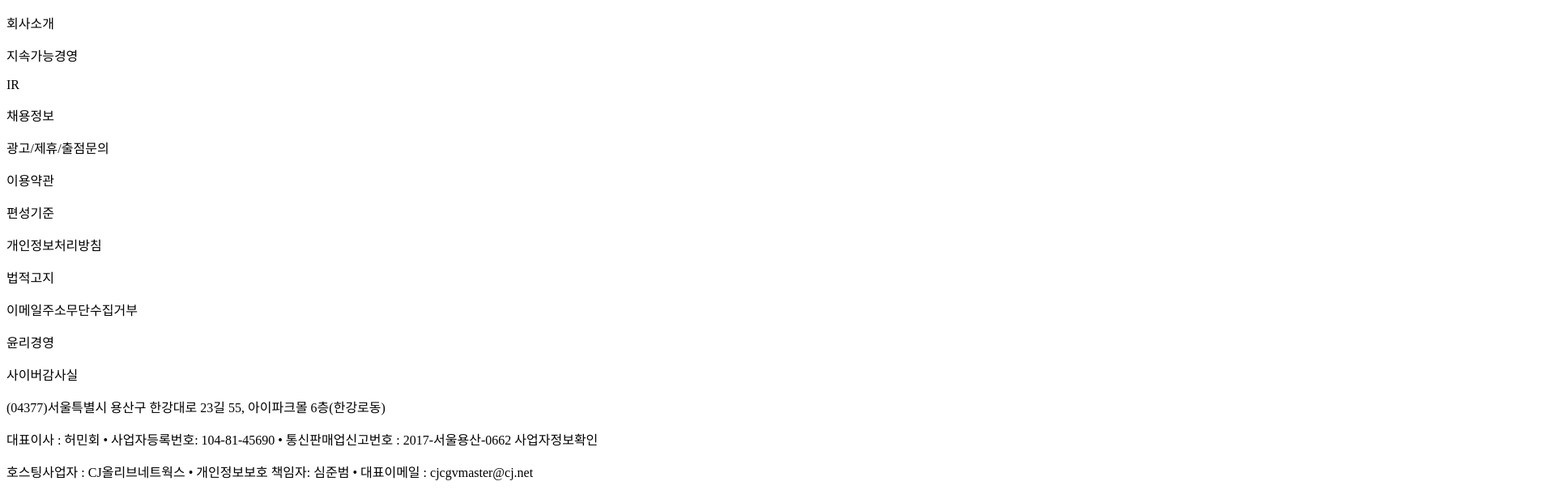
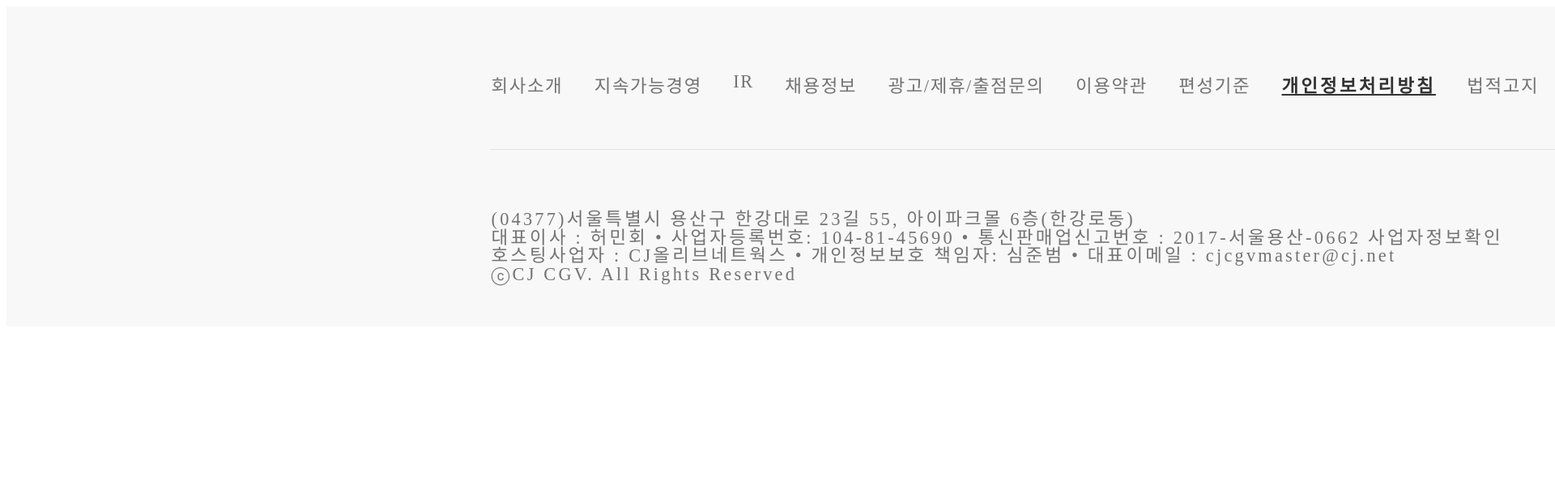
Before and after one commit to SOPT-CDS-WEB-6/CDS-Client, a React (Vite) app: page / in a window 1280 px wide. Shown: the top 610 px of the page at 81% size, 1920 px wide, since content can reach past the window. Built offline with nearby package versions, Linux system fonts and the light colour scheme.

Commit message:
feat: footer UI 구현

```diff
--- a/src/common/Footer.tsx
+++ b/src/common/Footer.tsx
@@ -35,22 +35,62 @@ function Footer() {
   );
 }
 
-const FooterWrapper = styled.footer``;
+const FooterWrapper = styled.footer`
+  display: grid;
+  justify-content: center;
+  align-items: center;
 
-const FooterTopContents = styled.div``;
+  width: 192rem;
 
-const FooterTextWrapper = styled.div``;
+  background-color: #f8f8f8;
+`;
+
+const FooterTopContents = styled.div`
+  display: flex;
+
+  padding-top: 3.6rem;
+  border-bottom: 0.1rem solid ${({ theme }) => theme.colors.gray20};
+
+  font-size: ${({ theme }) => theme.fonts.Body5};
+  color: ${({ theme }) => theme.colors.gray70};
+
+  gap: 2.4rem;
+`;
+
+const FooterTextWrapper = styled.div`
+  font-size: 1.4rem;
+  color: ${({ theme }) => theme.colors.gray70};
+  letter-spacing: 0.2rem;
+  line-height: 0%;
+`;
 
 const EachContent = styled.p`
-  &.underline {
+  margin-bottom: 4rem;
+
+  &.bottom {
+    margin-bottom: 0rem;
   }
 
-  &.bottom {
+  &.underline {
+    font-weight: 700;
+    color: ${({ theme }) => theme.colors.gray90};
+    letter-spacing: 0.2rem;
+    text-decoration-line: underline;
   }
 `;
 
-const FooterBottomContents = styled.div``;
+const FooterBottomContents = styled.div`
+  display: flex;
+  justify-content: space-between;
 
-const FooterBtnWrapper = styled.div``;
+  padding: 4rem 0rem;
+`;
+
+const FooterBtnWrapper = styled.div`
+  display: flex;
+  align-items: end;
+
+  gap: 0.5rem;
+`;
 
 export default Footer;
```
